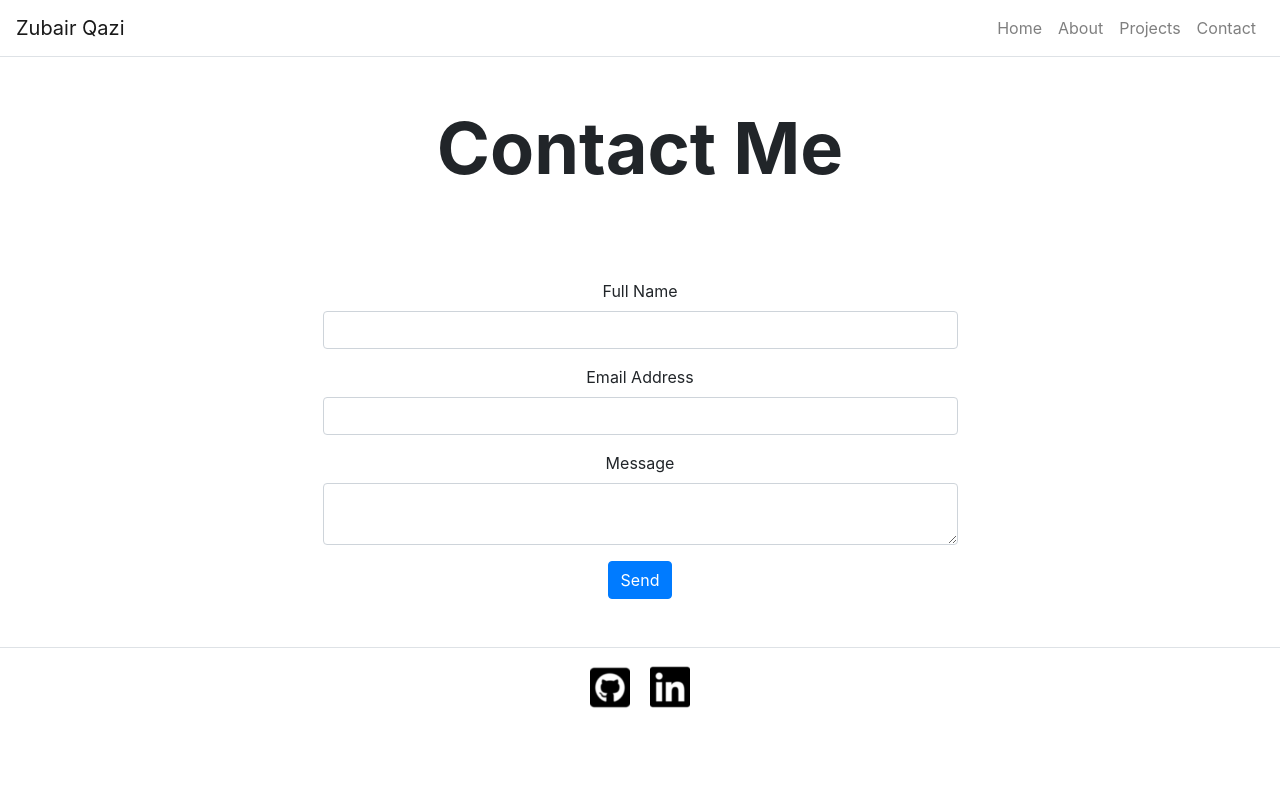
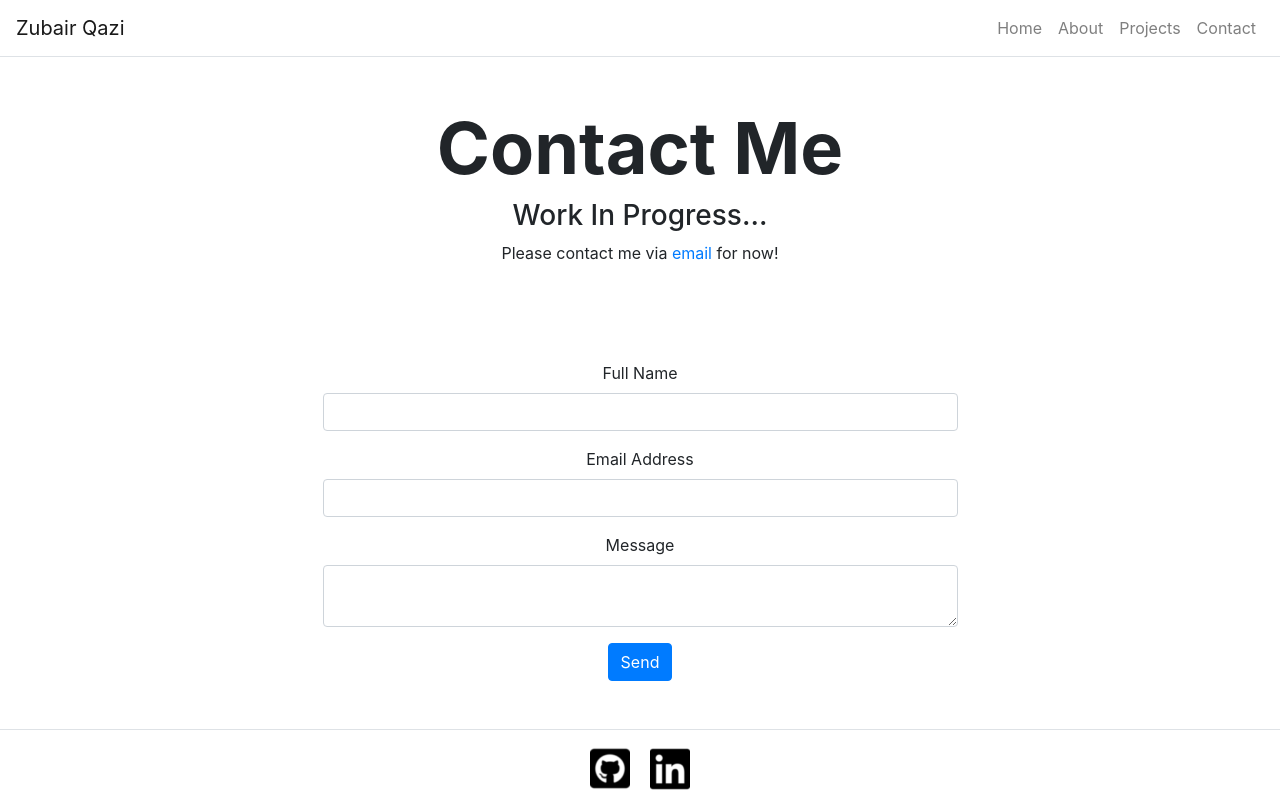
Before and after one commit to ZubairQazi/ZubairQazi.github.io, a React (Create React App) app: page /contact in a window 1280 px wide. Built offline with nearby package versions, Linux system fonts and the light colour scheme.

Commit message:
Update Contact page with mailto link

```diff
--- a/src/components/Contact.js
+++ b/src/components/Contact.js
@@ -54,6 +54,8 @@ class Contact extends React.Component {
                     <span> Contact Me </span>
                   </Typist>
                 </h1>
+                <h3> Work In Progress... </h3>
+                <p> Please contact me via <a href='mailto:zqazi004@ucr.edu'>email</a> for now! </p>
               </Col>
             </Row>
           </Container>
```
